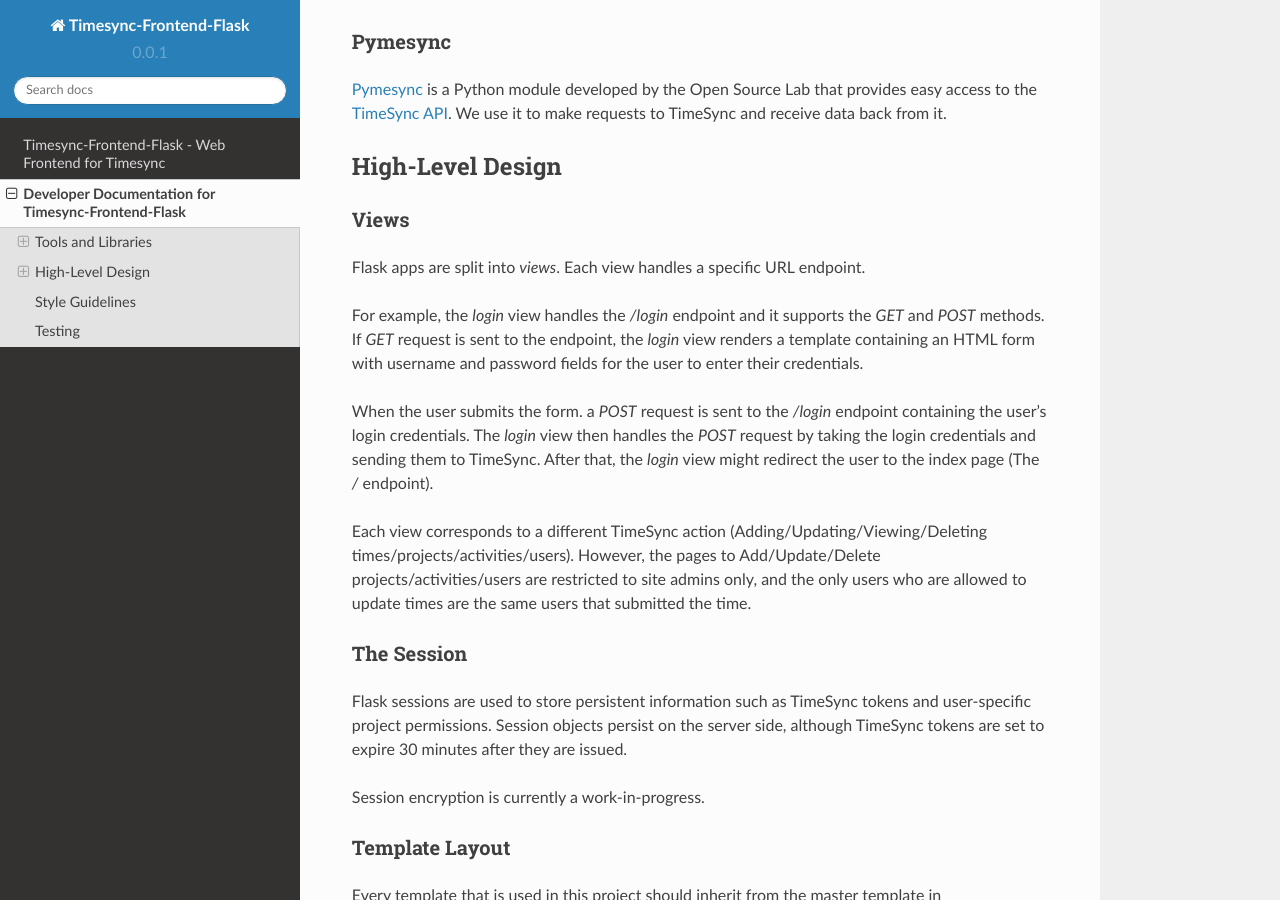
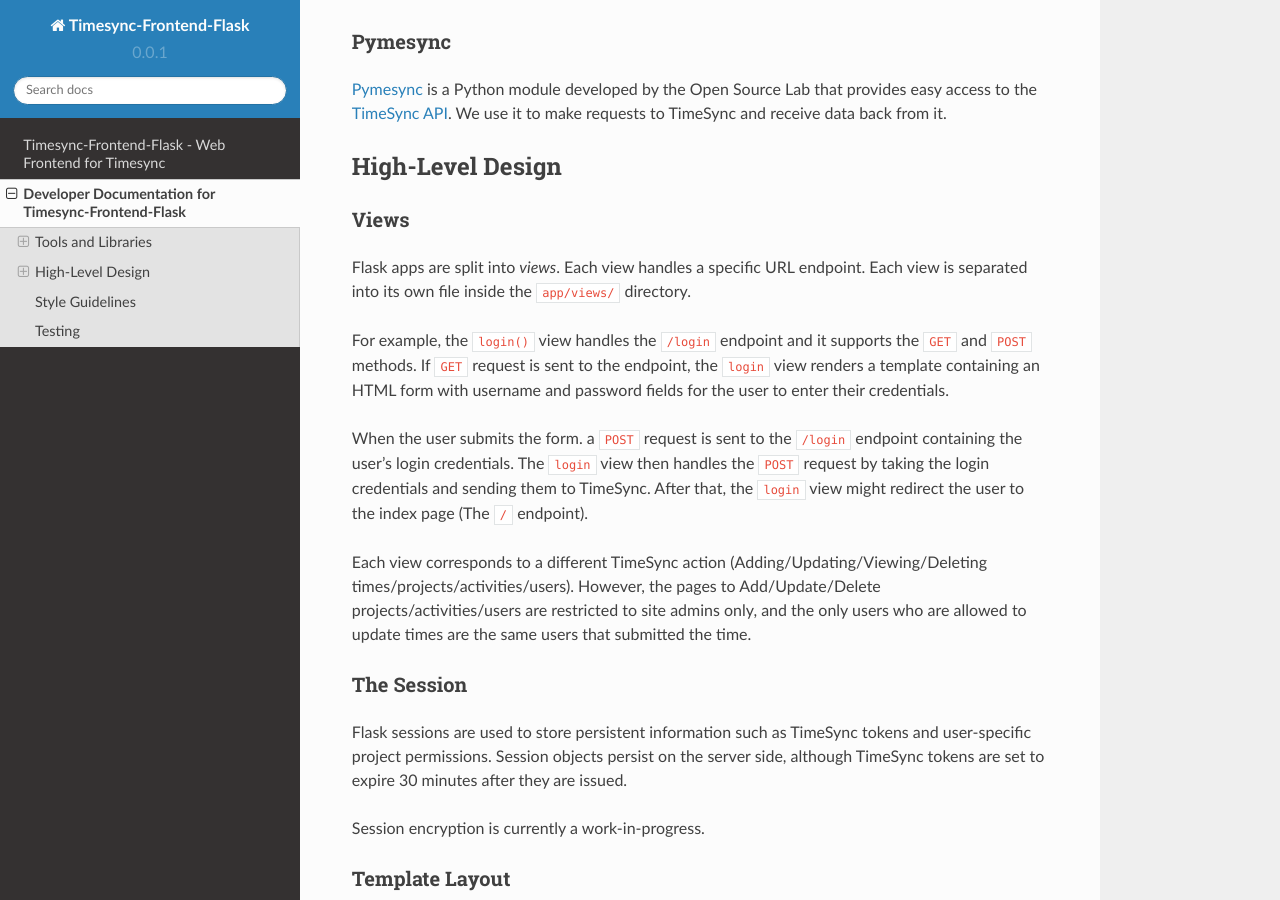
Before and after one commit to osuosl/timesync-frontend-flask, a Sphinx documentation site: the page built from docs/source/devvin.rst, in a window 1280 px wide and 900 px high, scrolled down 1107 px. Built offline with Sphinx 7.4.7 and the Read the Docs theme 2.0.0, drawn with Linux system fonts in a browser that asks for light colours.

Commit message:
Updated docs to reflect split views

```diff
--- a/docs/source/devvin.rst
+++ b/docs/source/devvin.rst
@@ -60,17 +60,19 @@
 '''''
 
 Flask apps are split into *views*. Each view handles a specific URL endpoint.
+Each view is separated into its own file inside the :code:`app/views/` directory.
 
-For example, the `login` view handles the `/login` endpoint and it supports
-the `GET` and `POST` methods. If `GET` request is sent to the endpoint, the `login`
-view renders a template containing an HTML form with username and password fields
-for the user to enter their credentials.
+For example, the :code:`login()` view handles the :code:`/login` endpoint and
+it supports the :code:`GET` and :code:`POST` methods. If :code:`GET` request
+is sent to the endpoint, the :code:`login` view renders a template containing
+an HTML form with username and password fields for the user to enter their
+credentials.
 
-When the user submits the form. a `POST` request
-is sent to the `/login` endpoint containing the user's login credentials. The
-`login` view then handles the `POST` request by taking the login credentials
-and sending them to TimeSync. After that, the `login` view might redirect the user
-to the index page (The `/` endpoint).
+When the user submits the form. a :code:`POST` request is sent to the
+:code:`/login` endpoint containing the user's login credentials. The
+:code:`login` view then handles the :code:`POST` request by taking the login
+credentials and sending them to TimeSync. After that, the :code:`login` view
+might redirect the user to the index page (The :code:`/` endpoint).
 
 Each view corresponds to a different TimeSync action
 (Adding/Updating/Viewing/Deleting times/projects/activities/users). However,
```
